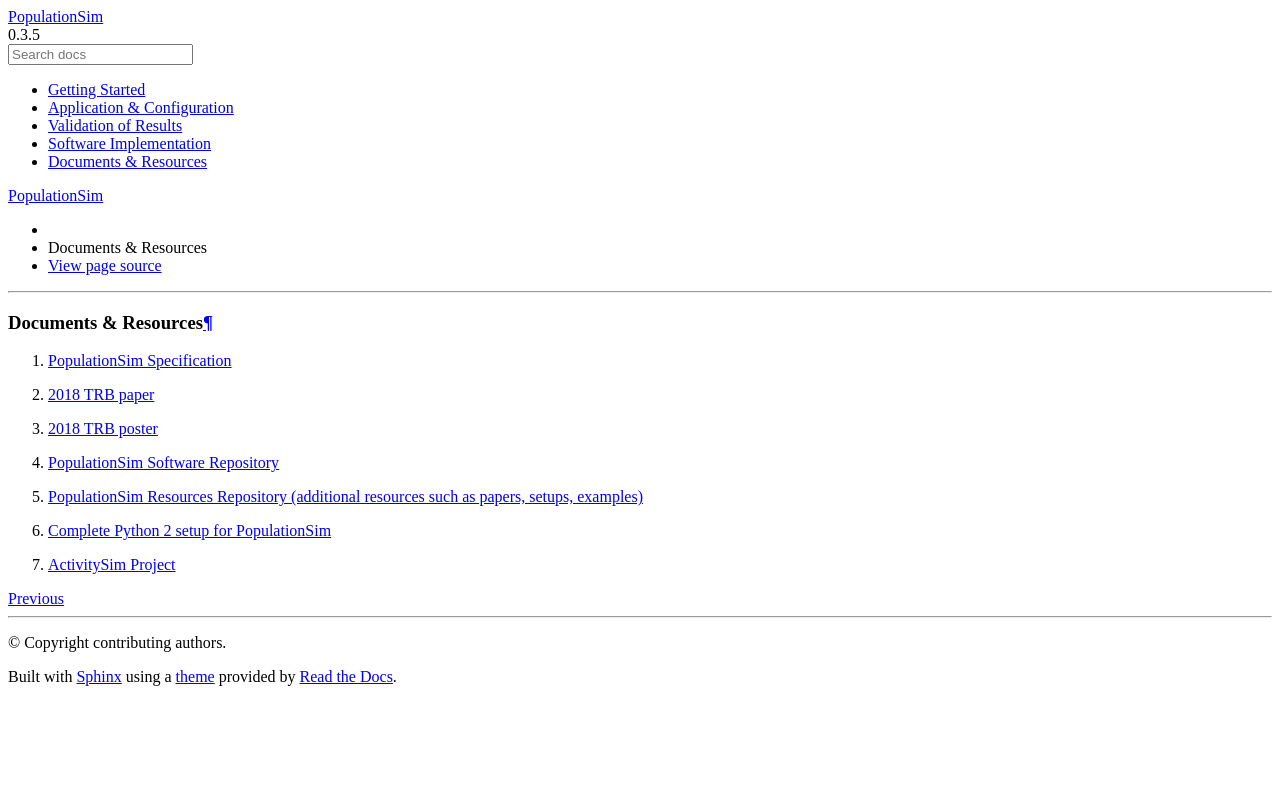
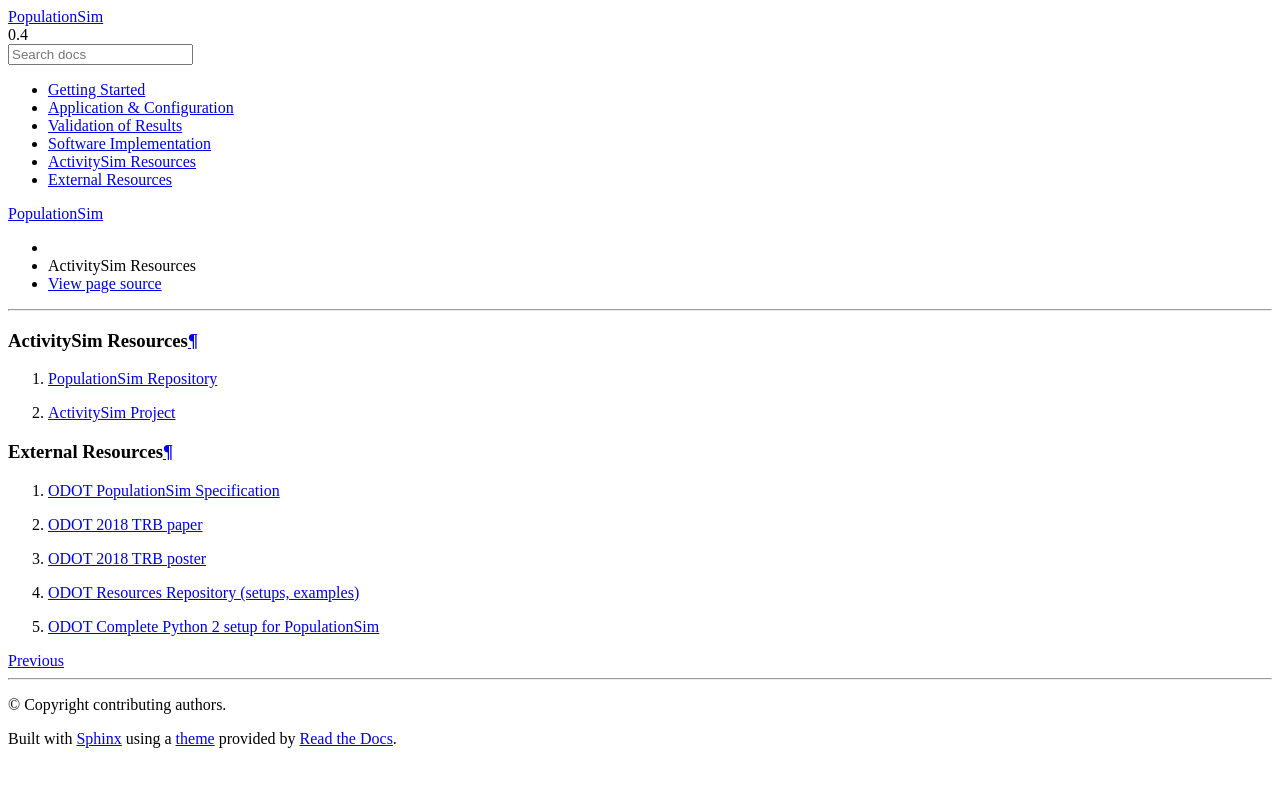
Before and after one commit to ActivitySim/populationsim, a Sphinx documentation site: the page built from docs/docs.rst, in a window 1280 px wide. Shown: the top 787 px of the page. Built offline with Sphinx 7.4.7 and the Read the Docs theme 2.0.0, drawn with Linux system fonts in a browser that asks for light colours.

Commit message:
better identify activitysim resources from external (odot) resources; update version number

```diff
--- a/docs/docs.rst
+++ b/docs/docs.rst
@@ -4,19 +4,22 @@
 
 .. _docs:
 
-Documents & Resources
+ActivitySim Resources
 =====================
 
-1. `PopulationSim Specification <https://github.com/RSGInc/populationSim_resources/raw/master/papers/Draft%20TM1%20-%20Population%20Synthesis%20Technical%20Specifications%202017-03-08.pdf>`_
+1. `PopulationSim Repository <https://github.com/ActivitySim/populationsim>`_
 
-2. `2018 TRB paper <https://github.com/RSGInc/populationSim_resources/raw/master/papers/TRB_Paper_PopulationSim_v6.pdf>`_
+2. `ActivitySim Project <http://www.activitysim.org>`_
 
-3. `2018 TRB poster <https://github.com/RSGInc/populationSim_resources/raw/master/papers/TRBPoster_PaulDoyleStablerFreedmanBettinardi_v5%5B1%5D.pptx>`_
+External Resources
+==================
 
-4. `PopulationSim Software Repository <https://github.com/ActivitySim/populationsim>`_
+1. `ODOT PopulationSim Specification <https://github.com/RSGInc/odot_populationSim_resources/raw/master/papers/Draft%20TM1%20-%20Population%20Synthesis%20Technical%20Specifications%202017-03-08.pdf>`_
 
-5. `PopulationSim Resources Repository (additional resources such as papers, setups, examples) <https://github.com/RSGInc/populationsim_resources>`_
+2. `ODOT 2018 TRB paper <https://github.com/RSGInc/odot_populationSim_resources/raw/master/papers/TRB_Paper_PopulationSim_v6.pdf>`_
 
-6. `Complete Python 2 setup for PopulationSim <https://github.com/RSGInc/populationsim_python/archive/master.zip>`_
+3. `ODOT 2018 TRB poster <https://github.com/RSGInc/odot_populationSim_resources/raw/master/papers/TRBPoster_PaulDoyleStablerFreedmanBettinardi_v5%5B1%5D.pptx>`_
 
-7. `ActivitySim Project <http://www.activitysim.org>`_
+4. `ODOT Resources Repository (setups, examples) <https://github.com/RSGInc/odot_populationsim_resources>`_
+
+5. `ODOT Complete Python 2 setup for PopulationSim <https://github.com/RSGInc/odot_populationsim_python/archive/master.zip>`_
--- a/docs/software.rst
+++ b/docs/software.rst
@@ -233,3 +233,4 @@
   * v0.3.3 - add disgnostic printouts on assert fail in mult_integerizer
   * v0.3.4 - add survey weighting use case
   * v0.3.5 - add Python 3.5+ support
+  * v0.4 - transfer to ActivitySim.org
--- a/setup.py
+++ b/setup.py
@@ -8,7 +8,7 @@
 
 setup(
     name='populationsim',
-    version='0.3.5',
+    version='0.4',
     description='Population Synthesis',
     author='contributing authors',
     author_email='ben.stabler@rsginc.com',
```
